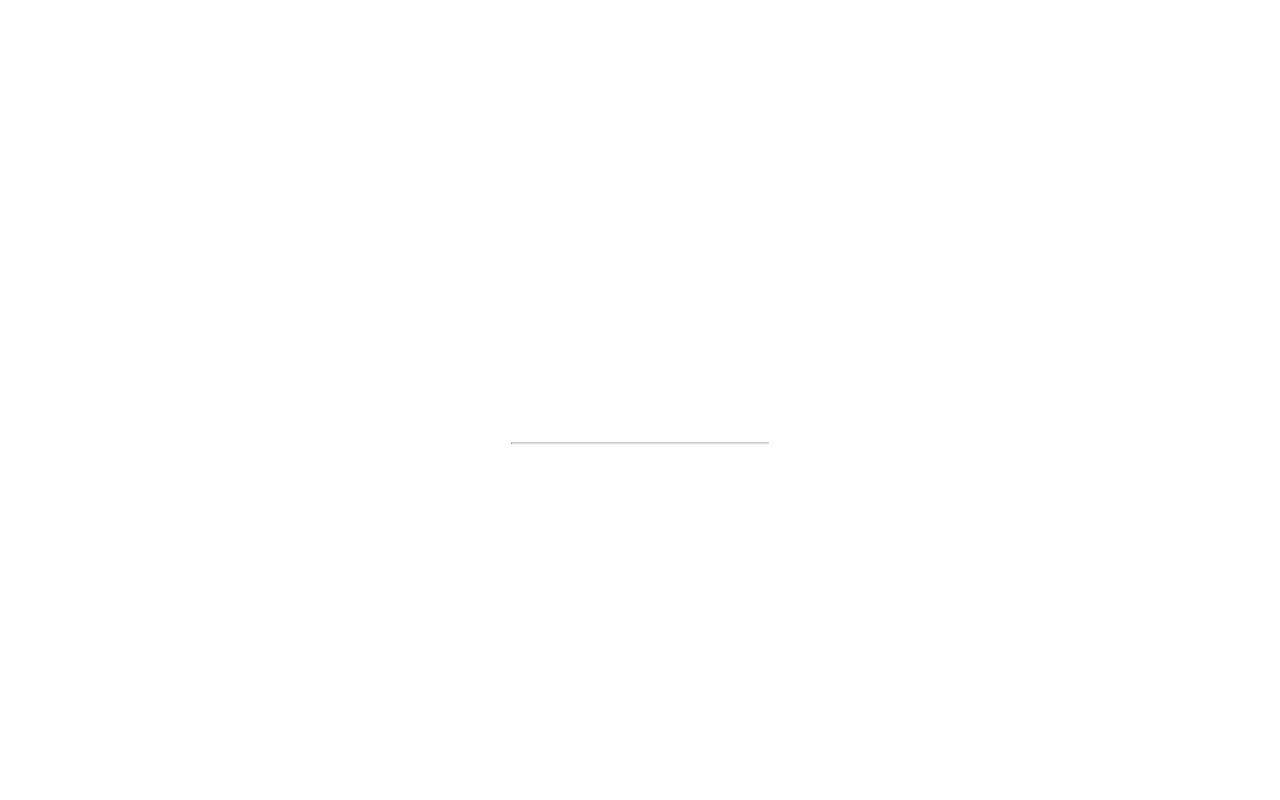
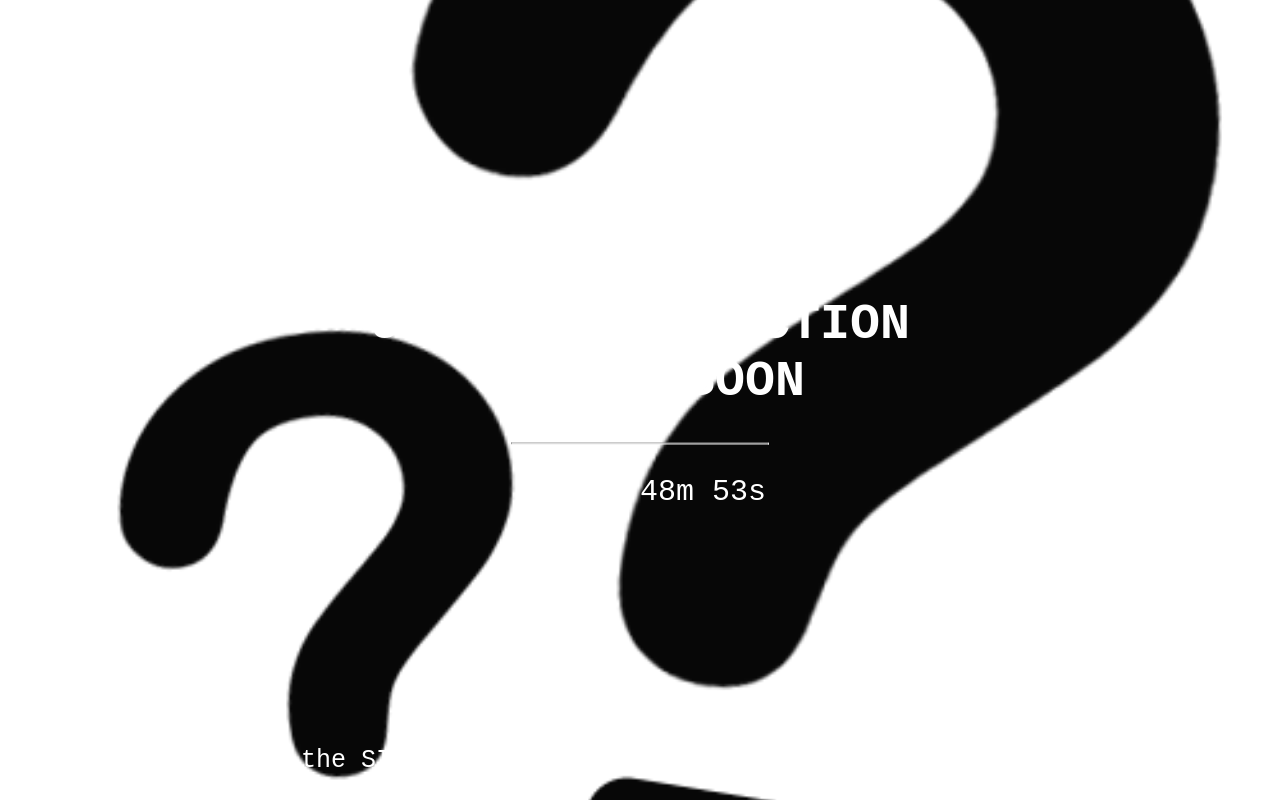
Before and after one commit to noahs2020/Home, a plain HTML site: page index.html in a window 1280 px wide. Drawn offline with Linux system fonts and the light colour scheme.

Commit message:
Update index.html

```diff
--- a/index.html
+++ b/index.html
@@ -7,7 +7,7 @@ body, html {
 }
 
 .bgimg {
-    background-image: url('/w3images/forestbridge.jpg');
+    background-image: url('5a461410d099a2ad03f9c998.png');
     height: 100%;
     background-position: center;
     background-size: cover;
```
